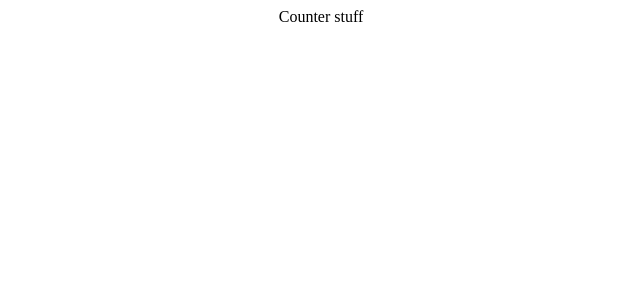
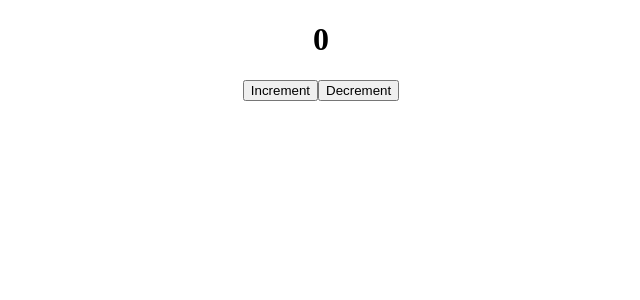
Before and after one commit to venusang/first_react_redux, a React (Create React App) app: page / in a window 1280 px wide. Shown: the top 300 px of the page, without its empty margins (319-959 px from the left). Built offline with nearby package versions, Linux system fonts and the light colour scheme.

Commit message:
set up Counter with imports and UI bits

```diff
--- a/src/Counter.js
+++ b/src/Counter.js
@@ -1,5 +1,22 @@
+import React from 'react';
+import { useSelector, useDispatch } from 'react-redux'
+import { decrement, increment } from './features/counterSlice'
+
 function Counter() {
-  return 'Counter stuff';
+  const count = useSelector((state) => state.value);
+  const dispatch = useDispatch();
+
+  return (
+    <div>
+      <h1>{count}</h1>
+      <button onClick={() => dispatch(increment())} >
+        Increment
+      </button>
+      <button onClick={() => dispatch(decrement())} >
+        Decrement
+      </button>
+    </div>
+  );
 }
 
 export default Counter;
```
